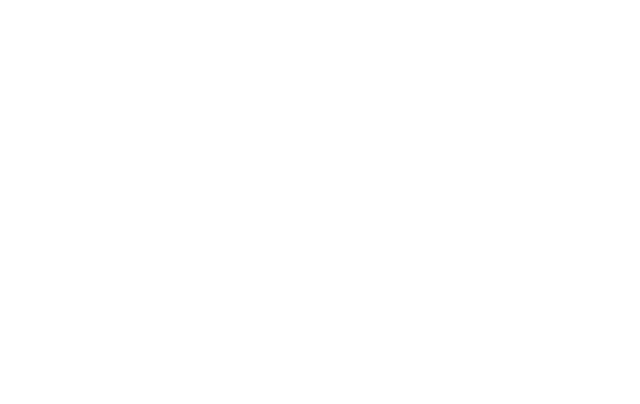
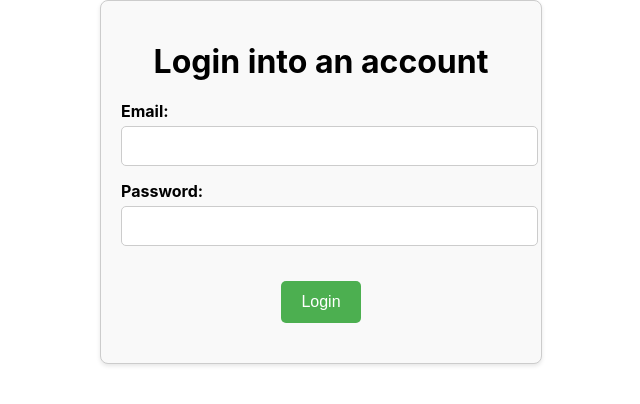
Before and after one commit to Develya/CovaFrontend, a React (Create React App) app: page /login in a window 1280 px wide. Before the commit this address had no page. Shown: the top 404 px of the page, without its empty margins (319-959 px from the left). Built offline with nearby package versions, Linux system fonts and the light colour scheme.

Commit message:
fuck github c'est d'la criss de marde

```diff
--- a/src/Login.js
+++ b/src/Login.js
@@ -1,7 +1,7 @@
 import React from 'react';
 import './Register.css';
 
-const Register = () => {
+const Login = () => {
     const [lastName, setLastName] = React.useState('');
     const [firstName, setFirstName] = React.useState('');
     const [telephone, setTelephone] = React.useState('');
@@ -60,7 +60,7 @@ const Register = () => {
     return (
         <>
             <div className="container">
-                <h1>Register an account</h1>
+                <h1>Login into an account</h1>
                 <form onSubmit={(e) => handleSubmit(e)}>
                     <div className="label-field">
                         <label htmlFor="email">Email:</label>
@@ -91,7 +91,7 @@ const Register = () => {
     );
 };
 
-export default Register;
+export default Login;
 
 /* Fields to add to form
 {
--- /dev/null
+++ b/src/RegisterOrLogin.js
@@ -0,0 +1,24 @@
+import React from "react";
+import { useNavigate } from "react-router-dom";
+const RegisterOrLogin = () =>{
+
+    const navigate = useNavigate();
+
+    const handleRegister = () =>{
+        navigate('/register')
+    }
+
+    const handleLogin = () =>{
+        navigate('/login')
+    }
+
+    return(
+        <div className="container">
+            <button onClick={() => handleRegister()}>Register</button>
+            <p>or</p>
+            <button onClick={() => handleLogin()}>Login</button>
+        </div>
+    )
+}
+
+export default RegisterOrLogin
--- a/src/route.js
+++ b/src/route.js
@@ -2,10 +2,16 @@ import {Routes, Route} from 'react-router-dom'
 
 import { CreateTrajet, UpdateTrajet } from './trajetDAO'
 import Habitualtrajets from './trajet'
+import RegisterOrLogin from './RegisterOrLogin'
+import Register from './Register'
+import Login from './Login'
 
 const Routecomponent = () => (
     <Routes>
-        <Route exact path='/' element={<Habitualtrajets/>}/>
+        <Route exact path='/' element={<RegisterOrLogin/>}/>
+        <Route path='/register' element={<Register/>}/>
+        <Route path='/login' element={<Login/>}/>
+        <Route path='/habitualtrajets' element={<Habitualtrajets/>}/>
         <Route path='/createTrajet' element={<CreateTrajet/>}/>
         <Route path='/updateTrajet/:trajetID' element={<UpdateTrajet />} />
     </Routes>
```
